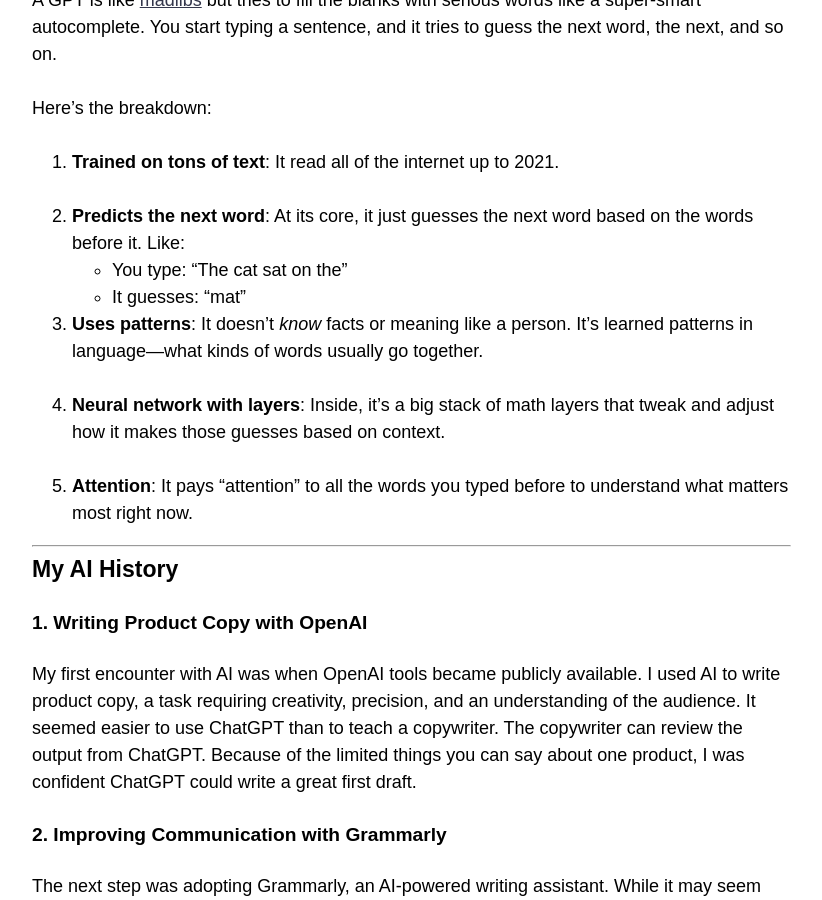
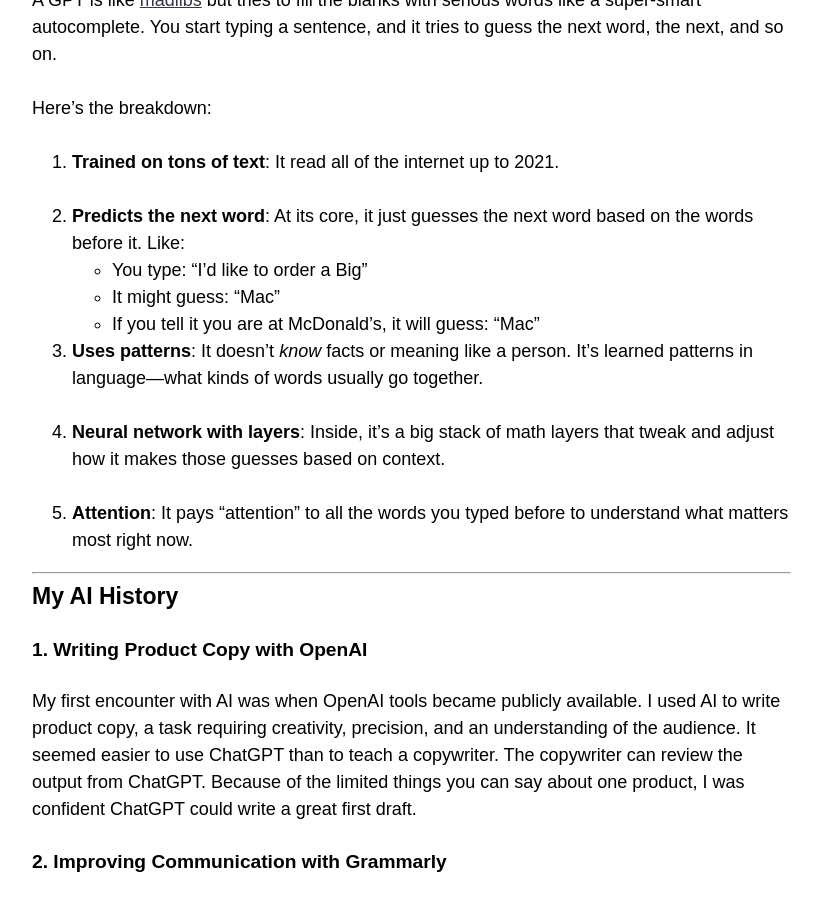
Before and after one commit to tsgillam/funitureworld, a Jekyll site: the page built from _posts/2025-03-19-my-first-post.md, in a window 1280 px wide and 900 px high, scrolled down 972 px. Shown: the whole window, without its empty margins (343-1165 px from the left). Built offline with Jekyll 4.4.1, drawn with Linux system fonts in a browser that asks for light colours; nearby versions of some CDN libraries.

Commit message:
Update 2025-03-19-my-first-post.md

```diff
--- a/_posts/2025-03-19-my-first-post.md
+++ b/_posts/2025-03-19-my-first-post.md
@@ -26,8 +26,9 @@ Here’s the breakdown:
 1. **Trained on tons of text**: It read all of the internet up to 2021.
 
 2. **Predicts the next word**: At its core, it just guesses the next word based on the words before it. Like:
-   - You type: “The cat sat on the”
-   - It guesses: “mat”
+   - You type: “I'd like to order a Big”
+   - It might guess: “Mac”
+   - If you tell it you are at McDonald's, it will guess: "Mac"
 
 3. **Uses patterns**: It doesn’t *know* facts or meaning like a person. It’s learned patterns in language—what kinds of words usually go together.
 
```
